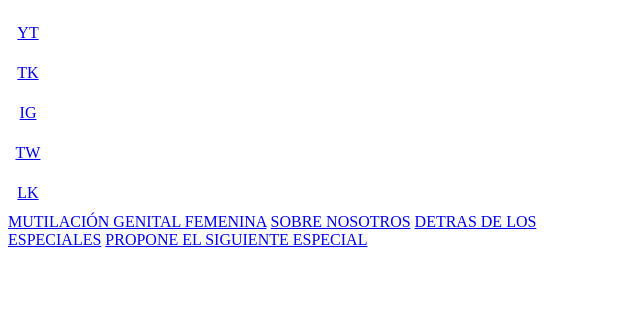
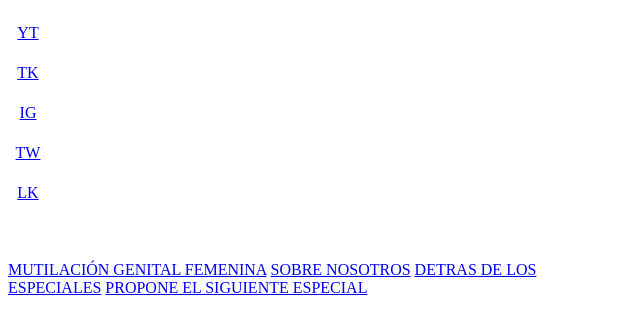
Before and after one commit to slides-site/templates, a website built with Vite: page layouts/links/slides/index.html in a window 1280 px wide. Shown: the part 160-494 px from the top of the page, without its empty margins (0-640 px from the left). Built offline with nearby package versions, Linux system fonts and the light colour scheme.

Commit message:
Fix links layout

```diff
--- a/layouts/links/antartica/style.css
+++ b/layouts/links/antartica/style.css
@@ -76,7 +76,8 @@
     gap: 0.62rem;
     overflow: visible;
     flex: 1;
-    justify-content: center;
+    justify-content: start;
+    padding-top: min(10%,3rem);
 }
 
 @media (min-width: 780px) {
--- a/layouts/links/slides/style.css
+++ b/layouts/links/slides/style.css
@@ -44,7 +44,8 @@
     gap: 0.62rem;
     overflow: visible;
     flex: 1;
-    justify-content: center;
+    justify-content: start;
+    padding-top: min(10%,3rem);
 }
 
 @media (min-width: 780px) {
```
